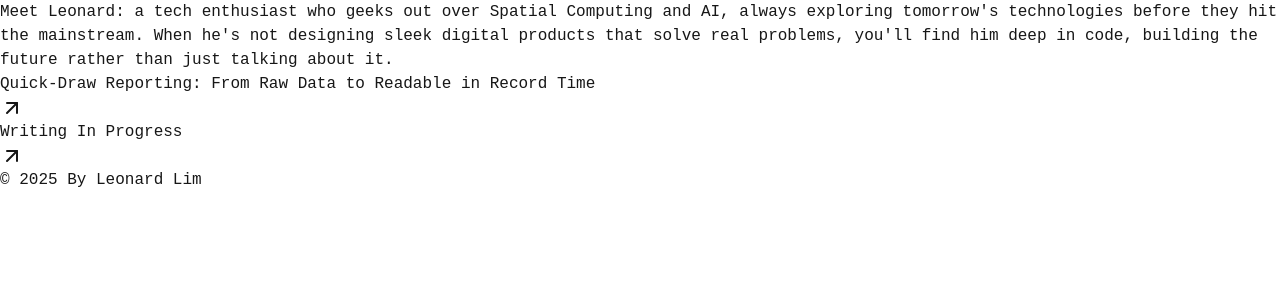
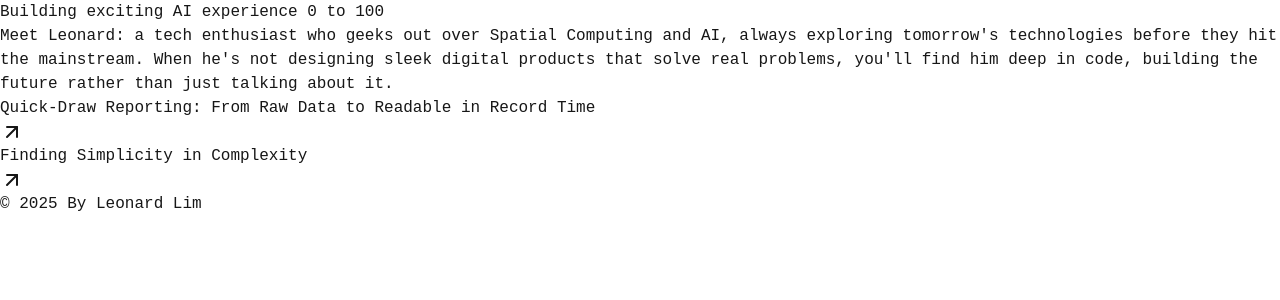
Before and after one commit to byleonardlim/byleonardlim-web, a Next.js app: page / in a window 1280 px wide. Shown: the top 300 px of the page. Built offline with nearby package versions, Linux system fonts and the light colour scheme.

Commit message:
Changed the md file name and reworked some of the index content

```diff
--- a/content/case-studies/project-2.md
+++ /dev/null
@@ -1,6 +0,0 @@
----
-title: "Writing In Progress"
-description: "A compelling story about how half a century worth of knowledge are just a prompt away"
----
-
-# Coming Soon
--- /dev/null
+++ b/content/case-studies/simplicty-in-complexity.md
@@ -0,0 +1,8 @@
+---
+title: "Finding Simplicity in Complexity"
+description: "A compelling story about how complex data transforms into digestible knowledge, now just a prompt away."
+---
+
+# Typing...
+
+A compelling story about transforming complex audit data into actionable insights - currently being crafted to showcase how an internal product is revolutionizing workflows for audit teams. Check back soon to see the full case study published.
--- a/src/pages/index.tsx
+++ b/src/pages/index.tsx
@@ -55,11 +55,21 @@ export default function Home({ caseStudies }: HomeProps) {
         initial={{ opacity: 0, y: 20 }}
         animate={{ opacity: 1, y: 0 }}
         transition={{ duration: 0.6 }}
-        className="p-8 lg:py-24 max-w-4xl mx-auto h-fit flex items-center justify-center"
+        className="p-8 lg:py-24 max-w-4xl mx-auto min-h-screen flex items-center justify-center"
       >
-        <h1 className="text-2xl lg:text-3xl leading-relaxed">
+        <h1 className="text-3xl lg:text-6xl font-bold uppercase leading-relaxed">
+          Building exciting AI experience 0 to 100
+        </h1>
+      </motion.section>
+      <motion.section
+        initial={{ opacity: 0, y: 20 }}
+        animate={{ opacity: 1, y: 0 }}
+        transition={{ duration: 0.6 }}
+        className="p-8 lg:py-24 max-w-4xl mx-auto min-h-screen flex items-center justify-center"
+      >
+        <p className="text-2xl lg:text-3xl leading-relaxed">
         Meet Leonard: a tech enthusiast who geeks out over Spatial Computing and AI, always exploring tomorrow's technologies before they hit the mainstream. When he's not designing sleek digital products that solve real problems, you'll find him deep in code, building the future rather than just talking about it.
-        </h1>
+        </p>
       </motion.section>
 
       {/* Case Studies Section */}
```
Also changed, not shown: src/pages/case-study/[slug].tsx (+4 -4 lines), content/case-studies/quick-draw-reporting.md (renamed from content/case-studies/project-1.md).
